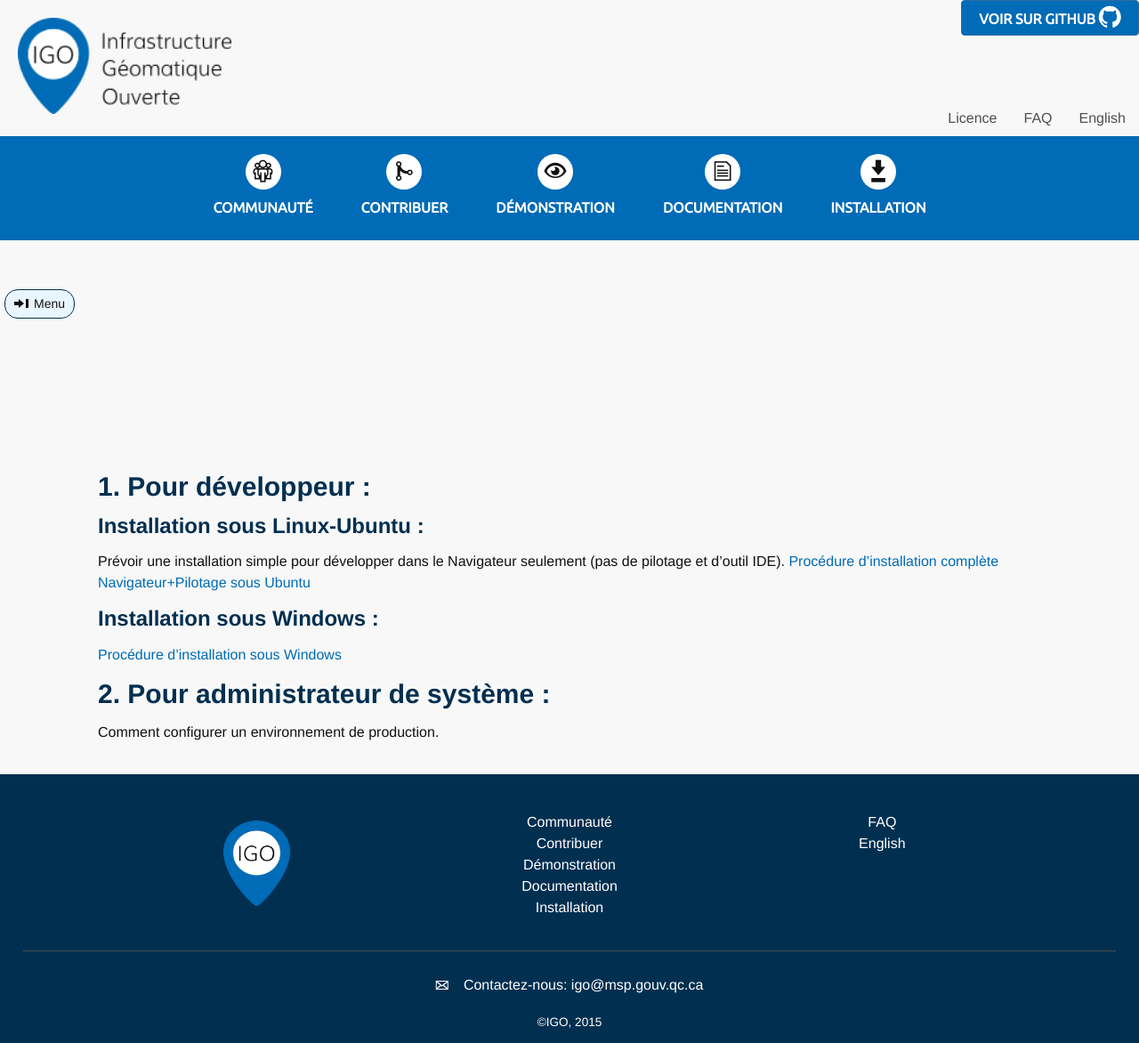
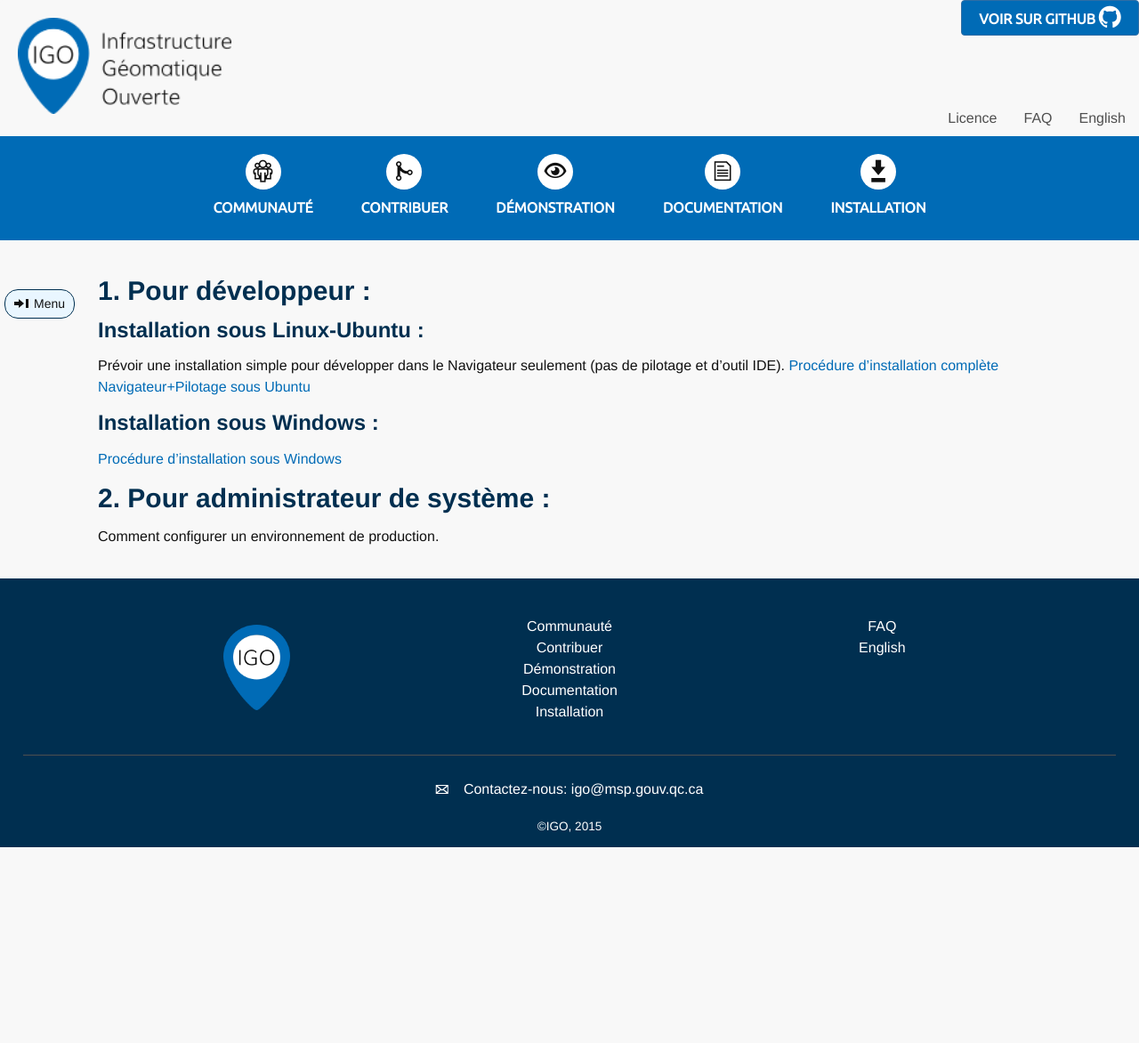
Before and after one commit to infra-geo-ouverte/site-web, a Jekyll site: the page built from _pages/Installation/installation.md, in a window 1280 px wide. Shown: the whole page at 89% size. Built offline with Jekyll 4.4.1, drawn with Linux system fonts in a browser that asks for light colours; nearby versions of some CDN libraries; some web fonts are replaced; Markdown is read by kramdown in place of the engine named in the settings; after the commit the page ends 952 px from its top, so only the background shows below that.

Commit message:
test top

```diff
--- a/_sass/_igo-sidebar.scss
+++ b/_sass/_igo-sidebar.scss
@@ -33,7 +33,7 @@
 }
 
 #wrapper .navbar-fixed-top{ /*  verifier ecran   */
-	position: relative;
+	//position: relative;
 }
 #wrapper .navbar-inverse{
 	border: none;
@@ -47,7 +47,7 @@
     width: 220px;
 	position: fixed;
 	top: 200px;
-	opacity: 0.8;
+	opacity: 0.9;
 }
 
 #wrapper.toggled #page-content-wrapper { // quand le sidebar est ouvert
@@ -248,7 +248,7 @@
 		left: 220px;
 		width: 0;
 		height: 100%;
-		top: 160px;
+		top: 300px;
 		margin-left: -220px;
 		overflow-y: auto;
 		overflow-x: hidden;
@@ -278,9 +278,7 @@
 	#wrapper .container{
 		margin-left: 95px;
 	}
-	#sidebar-wrapper {
-		top: 300px;
-	}
+
 	#page-content-wrapper { // Contenu principal, incluant le bouton, position à partir du header
 		width: 100%;
 		padding-top: 40px;
```
Also changed, not shown: 2 other files.
